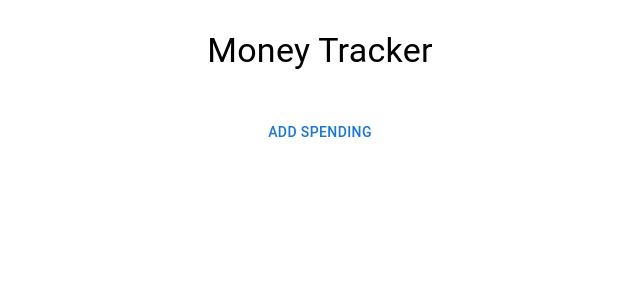
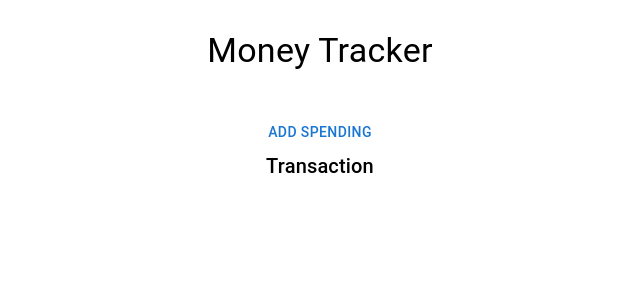
Before and after one commit to flixlix/finance, a React (Create React App) app: page / in a window 1280 px wide. Shown: the top 300 px of the page, without its empty margins (320-960 px from the left). Built offline with nearby package versions, Linux system fonts and the light colour scheme.

Commit message:
static add button

```diff
--- a/src/VerlaufTab/VerlaufTab.jsx
+++ b/src/VerlaufTab/VerlaufTab.jsx
@@ -42,7 +42,6 @@ export default function VerlaufTab() {
 
   function handleEditModeClick() {
     //WICHTIG: Button für Page Switcher
-    setisEditMode(!isEditMode);
     if (name != "") {
       setName("");
       setAmount("");
@@ -61,20 +60,6 @@ export default function VerlaufTab() {
       <Typography variant="h4" gutterBottom padding="30px">
         Money Tracker
       </Typography>
-      {/* <Button
-        variant="outlined"
-        onClick={handleEditModeClick}
-        color="primary"
-        sx={{ flexDirection: "row" }}
-      >
-        <Avatar sx={{ bgcolor: "white", border: 1, borderColor: "lightgrey" }}>
-          <AddOutlinedIcon color="primary" />
-        </Avatar>
-        <Typography variant="button" display="block" padding="5px" gutterBottom>
-          Add Spending{" "}
-        </Typography>
-      </Button> */}
-      {isEditMode ? (
       <div>
         <SimpleDialog
           amount={amount}
@@ -86,7 +71,6 @@ export default function VerlaufTab() {
           onSendClick={handleEditModeClick}
         />
       </div>
-      ) : (
       <div>
         <Typography variant="h6" gutterBottom>
           Transaction
@@ -128,7 +112,6 @@ export default function VerlaufTab() {
             This is a success alert — check it out!
           </Alert> how to time this*/}
       </div>
-      )}
     </div>
   );
 }
```
Lines whose indentation alone changed are shown as unchanged.
